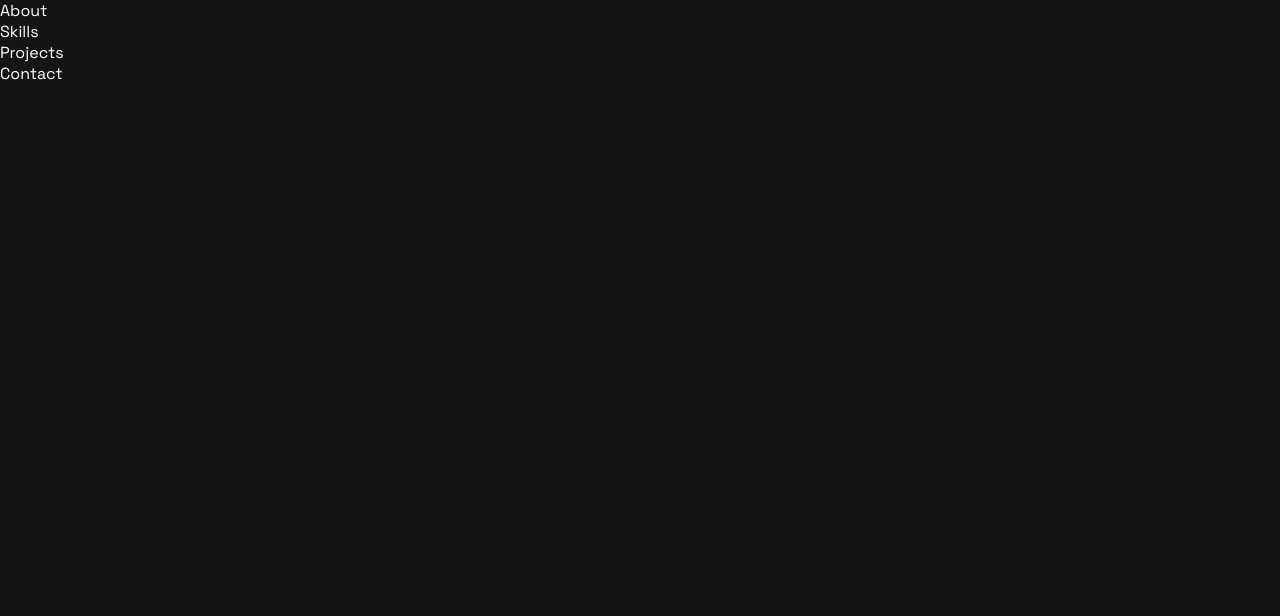
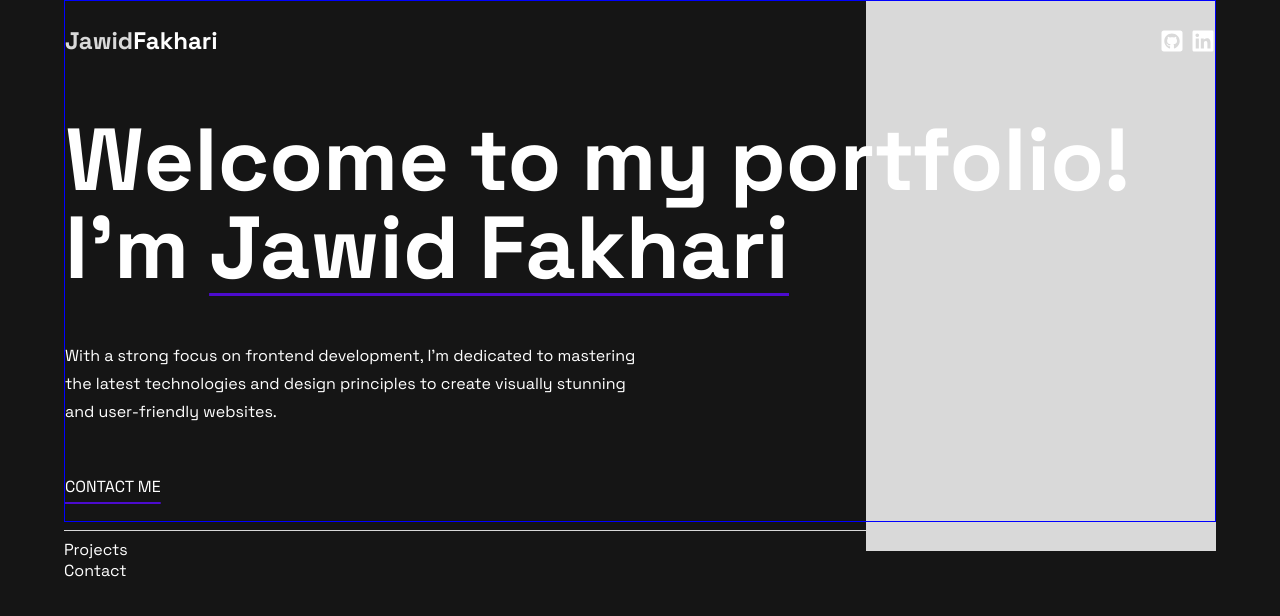
Before and after one commit to jawid-fakhari/jawid-fakhari-portfolio, a React (Create React App) app: page / in a window 1280 px wide. Shown: the top 616 px of the page. Built offline with nearby package versions, Linux system fonts and the light colour scheme.

Commit message:
10% avanti

```diff
--- a/src/components/header/About.jsx
+++ b/src/components/header/About.jsx
@@ -1,9 +1,40 @@
 import React from 'react'
 import '../../pages/home.css';
+import { FaGithubSquare, FaLinkedin } from "react-icons/fa";
+import styled from './about.module.css'
+
+
 
 function About() {
     return (
-        <div>About</div>
+        <div>
+            <div className={styled.headBox}>
+                <div className={styled.imageBox}>
+                    <div className={styled.image}></div>
+                </div>
+                <div className={`${styled.top} ${"titleM"}`}>
+                    <div className={styled.fullName}>
+                        <p><span className={styled.name}>Jawid</span>Fakhari</p>
+                    </div>
+                    <div className={styled.socialIcons}>
+                        <FaGithubSquare />
+                        <FaLinkedin />
+                    </div>
+
+                </div>
+                <div className={styled.welcome}>
+                    <div className={styled.titleBox}>
+                        <p className="titleXL">Welcome to my portfolio! <br /> I'm <span>Jawid Fakhari</span></p>
+                    </div>
+                    <div className={styled.presentationBox}>
+                        <p className="prgMedium">With a strong focus on frontend development, I'm dedicated to mastering the latest technologies and design principles to create visually stunning and user-friendly websites.</p>
+                    </div>
+                    <div className={styled.contactLink}>
+                        <a href="http://"><p>CONTACT ME</p></a>
+                    </div>
+                </div>
+            </div >
+        </div >
     )
 }
 
--- /dev/null
+++ b/src/components/header/about.module.css
@@ -0,0 +1,47 @@
+.headBox {
+  min-height: 65vh;
+  border: 1px solid blue;
+}
+.top {
+  position: relative;
+  display: flex;
+  justify-content: space-between;
+  align-items: center;
+}
+.imageBox {
+  position: fixed;
+  z-index: -1;
+  width: 350px;
+  height: 550px;
+  right: 5%;
+}
+.image {
+  background-color: #d9d9d9;
+  width: 100%;
+  height: 100%;
+}
+.name {
+  color: #d9d9d9;
+}
+.socialIcons {
+  display: flex;
+  gap: 7px;
+}
+/**/
+.titleBox p {
+  margin: 0;
+  padding-top: 35px;
+}
+.titleBox p span {
+  text-decoration: underline 3px #4c0bce;
+  text-underline-offset: 15px;
+}
+.presentationBox {
+  margin: 50px 0;
+  width: 50%;
+}
+/**/
+.contactLink a {
+  text-underline-offset: 10px;
+  text-decoration: underline 2px #4c0bce;
+}
--- a/src/components/skills/Skills.jsx
+++ b/src/components/skills/Skills.jsx
@@ -1,9 +1,12 @@
 import React from 'react'
 import '../../pages/home.css';
+import './skills.module.css'
 
 function Skills() {
     return (
-        <div>Skills</div>
+        <div>
+            <hr />
+        </div>
     )
 }
 
--- /dev/null
+++ b/src/components/skills/skills.module.css
@@ -0,0 +1,4 @@
+hr {
+  border: none;
+  border-top: 1px solid #d9d9d9;
+}
--- a/src/index.css
+++ b/src/index.css
@@ -1,5 +1,5 @@
 body {
   margin: 0;
-
+  padding: 0 5%;
   background-color: #151515;
 }
--- a/src/pages/home.css
+++ b/src/pages/home.css
@@ -4,3 +4,27 @@
   font-style: normal;
   color: #ffffff;
 }
+/**/
+.titleXL {
+  font-size: 88px;
+  line-height: 88px;
+  word-spacing: -2.5px;
+  font-weight: bold;
+}
+.titleL {
+  font-size: 48px;
+  line-height: 56px;
+  word-spacing: -1.5px;
+  font-weight: bold;
+}
+.titleM {
+  font-size: 24px;
+  line-height: 32px;
+  font-weight: bold;
+}
+.prgMedium {
+  font-size: 18px;
+  line-height: 28px;
+  font-size: medium;
+}
+/**/
```
